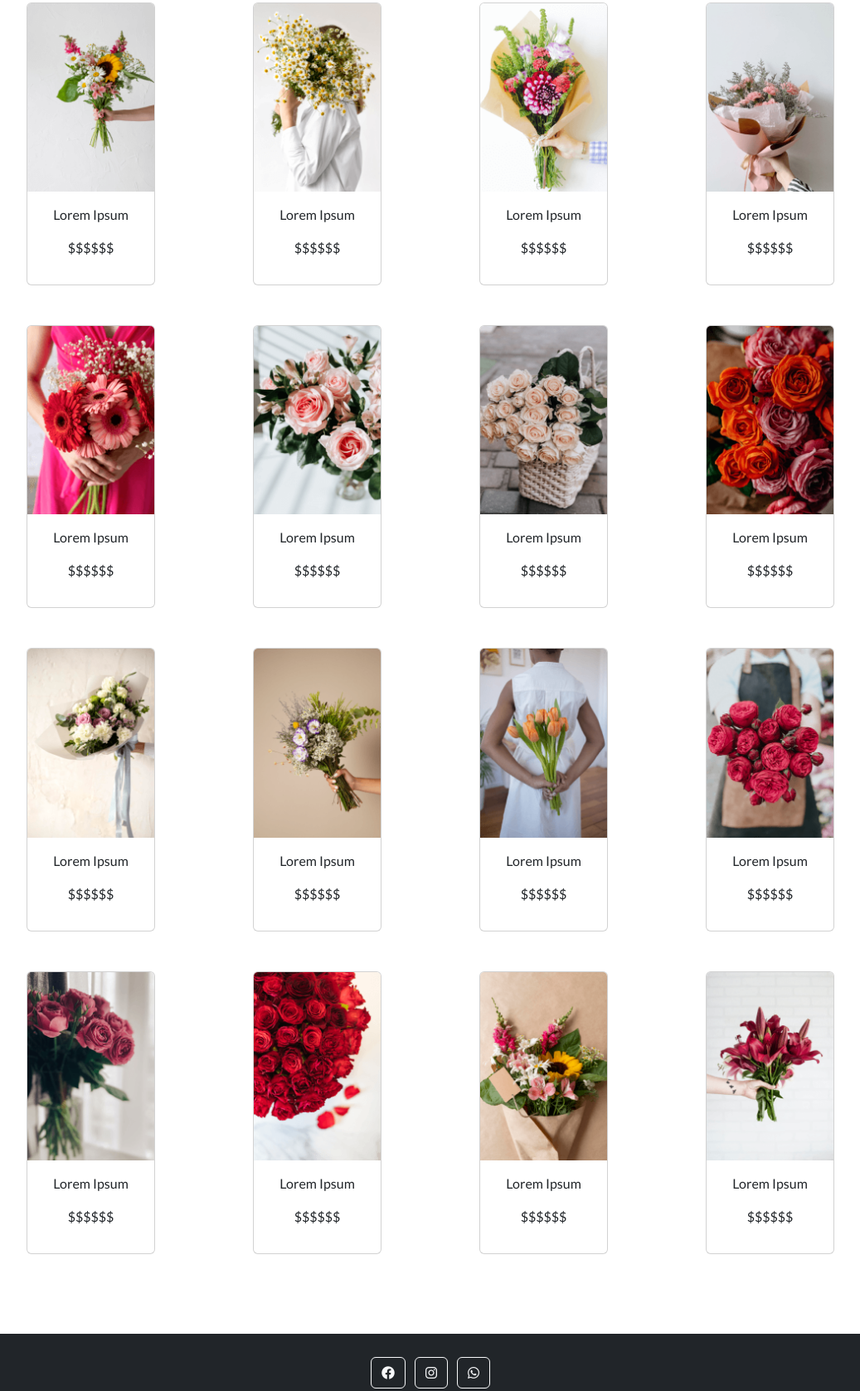
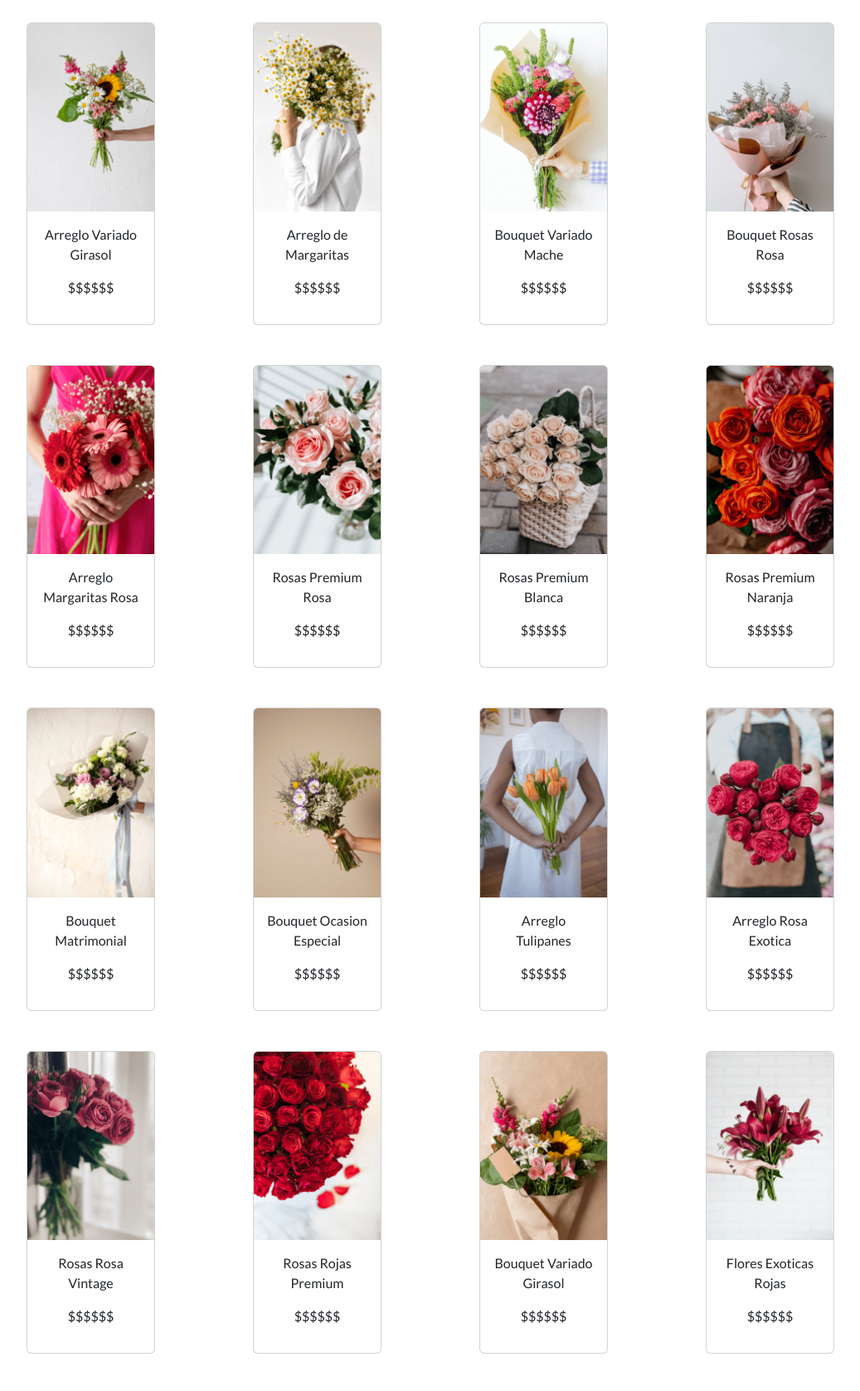
Before and after one commit to Jnieto2408/proyecto-coder, a website: page pages/shop.html in a window 1280 px wide. Shown: the part 691-2368 px from the top of the page at 83% size, without its empty margins (121-1158 px from the left). Drawn offline with nearby package versions, Linux system fonts and the light colour scheme.

Commit message:
quitando lorem de shop

```diff
--- a/pages/shop.html
+++ b/pages/shop.html
@@ -55,8 +55,8 @@
         <section class="bg-dark py-5 intro-shop">
             <div class="container px-4 px-lg-5 my-2">
                 <div class="text-center text-white">
-                    <h2 class="display-4 fw-bolder">Lorem ipsum dolor sit.</h2>
-                    <p class="lead fw-normal text-white-50 mb-0">Lorem, ipsum dolor sit amet consectetur adipisicing elit. Pariatur, tenetur iure nesciunt error hic recusandae.</p>
+                    <h2 class="display-4 fw-bolder">Compra UpFlower!</h2>
+                    <p class="lead fw-normal text-white-50 mb-0">Con nosotros vas a vivir la mejor experiencia, escoge dentro de nuestra gran variedad de productos!</p>
                 </div>
             </div>
         </section>
@@ -72,7 +72,7 @@
                             <div class="card-body">
                                 <div class="text-center">
                                     <!-- Product name-->
-                                    <p>Lorem Ipsum</p>
+                                    <p>Boquet Rosas Blancas</p>
                                     <!-- Product price-->
                                     <p>$$$$$$</p>
                                 </div>
@@ -87,7 +87,7 @@
                             <div class="card-body">
                                 <div class="text-center">
                                     <!-- Product name-->
-                                    <p>Lorem Ipsum</p>
+                                    <p>Arreglo Rosas Rosadas</p>
                                     <!-- Product price-->
                                     <p>$$$$$$</p>
                                 </div>
@@ -102,7 +102,7 @@
                             <div class="card-body">
                                 <div class="text-center">
                                     <!-- Product name-->
-                                    <p>Lorem Ipsum</p>
+                                    <p>Boquet de Girasoles</p>
                                     <!-- Product price-->
                                     <p>$$$$$$</p>
                                 </div>
@@ -117,7 +117,7 @@
                             <div class="card-body">
                                 <div class="text-center">
                                     <!-- Product name-->
-                                    <p>Lorem Ipsum</p>
+                                    <p>Bouquet de Margaritas</p>
                                     <!-- Product price-->
                                     <p>$$$$$$</p>
                                 </div>
@@ -132,7 +132,7 @@
                             <div class="card-body">
                                 <div class="text-center">
                                     <!-- Product name-->
-                                    <p>Lorem Ipsum</p>
+                                    <p>Arreglo Variado Girasol</p>
                                     <!-- Product price-->
                                     <p>$$$$$$</p>
                                 </div>
@@ -147,7 +147,7 @@
                             <div class="card-body">
                                 <div class="text-center">
                                     <!-- Product name-->
-                                    <p>Lorem Ipsum</p>
+                                    <p>Arreglo de Margaritas</p>
                                     <!-- Product price-->
                                     <p>$$$$$$</p>
                                 </div>
@@ -162,7 +162,7 @@
                             <div class="card-body">
                                 <div class="text-center">
                                     <!-- Product name-->
-                                    <p>Lorem Ipsum</p>
+                                    <p>Bouquet Variado Mache</p>
                                     <!-- Product price-->
                                     <p>$$$$$$</p>
                                 </div>
@@ -177,7 +177,7 @@
                             <div class="card-body">
                                 <div class="text-center">
                                     <!-- Product name-->
-                                    <p>Lorem Ipsum</p>
+                                    <p>Bouquet Rosas Rosa</p>
                                     <!-- Product price-->
                                     <p>$$$$$$</p>
                                 </div>
@@ -192,7 +192,7 @@
                             <div class="card-body">
                                 <div class="text-center">
                                     <!-- Product name-->
-                                    <p>Lorem Ipsum</p>
+                                    <p>Arreglo Margaritas Rosa</p>
                                     <!-- Product price-->
                                     <p>$$$$$$</p>
                                 </div>
@@ -207,7 +207,7 @@
                             <div class="card-body">
                                 <div class="text-center">
                                     <!-- Product name-->
-                                    <p>Lorem Ipsum</p>
+                                    <p>Rosas Premium Rosa</p>
                                     <!-- Product price-->
                                     <p>$$$$$$</p>
                                 </div>
@@ -222,7 +222,7 @@
                             <div class="card-body">
                                 <div class="text-center">
                                     <!-- Product name-->
-                                    <p>Lorem Ipsum</p>
+                                    <p>Rosas Premium Blanca</p>
                                     <!-- Product price-->
                                     <p>$$$$$$</p>
                                 </div>
@@ -237,7 +237,7 @@
                             <div class="card-body">
                                 <div class="text-center">
                                     <!-- Product name-->
-                                    <p>Lorem Ipsum</p>
+                                    <p>Rosas Premium Naranja</p>
                                     <!-- Product price-->
                                     <p>$$$$$$</p>
                                 </div>
@@ -252,7 +252,7 @@
                             <div class="card-body">
                                 <div class="text-center">
                                     <!-- Product name-->
-                                    <p>Lorem Ipsum</p>
+                                    <p>Bouquet Matrimonial</p>
                                     <!-- Product price-->
                                     <p>$$$$$$</p>
                                 </div>
@@ -267,7 +267,7 @@
                             <div class="card-body">
                                 <div class="text-center">
                                     <!-- Product name-->
-                                    <p>Lorem Ipsum</p>
+                                    <p>Bouquet Ocasion Especial</p>
                                     <!-- Product price-->
                                     <p>$$$$$$</p>
                                 </div>
@@ -282,7 +282,7 @@
                             <div class="card-body">
                                 <div class="text-center">
                                     <!-- Product name-->
-                                    <p>Lorem Ipsum</p>
+                                    <p>Arreglo Tulipanes</p>
                                     <!-- Product price-->
                                     <p>$$$$$$</p>
                                 </div>
@@ -297,7 +297,7 @@
                             <div class="card-body">
                                 <div class="text-center">
                                     <!-- Product name-->
-                                    <p>Lorem Ipsum</p>
+                                    <p>Arreglo Rosa Exotica</p>
                                     <!-- Product price-->
                                     <p>$$$$$$</p>
                                 </div>
@@ -312,7 +312,7 @@
                             <div class="card-body">
                                 <div class="text-center">
                                     <!-- Product name-->
-                                    <p>Lorem Ipsum</p>
+                                    <p>Rosas Rosa Vintage</p>
                                     <!-- Product price-->
                                     <p>$$$$$$</p>
                                 </div>
@@ -327,7 +327,7 @@
                             <div class="card-body">
                                 <div class="text-center">
                                     <!-- Product name-->
-                                    <p>Lorem Ipsum</p>
+                                    <p>Rosas Rojas Premium</p>
                                     <!-- Product price-->
                                     <p>$$$$$$</p>
                                 </div>
@@ -342,7 +342,7 @@
                             <div class="card-body">
                                 <div class="text-center">
                                     <!-- Product name-->
-                                    <p>Lorem Ipsum</p>
+                                    <p>Bouquet Variado Girasol</p>
                                     <!-- Product price-->
                                     <p>$$$$$$</p>
                                 </div>
@@ -357,7 +357,7 @@
                             <div class="card-body">
                                 <div class="text-center">
                                     <!-- Product name-->
-                                    <p>Lorem Ipsum</p>
+                                    <p>Flores Exoticas Rojas</p>
                                     <!-- Product price-->
                                     <p>$$$$$$</p>
                                 </div>
```
